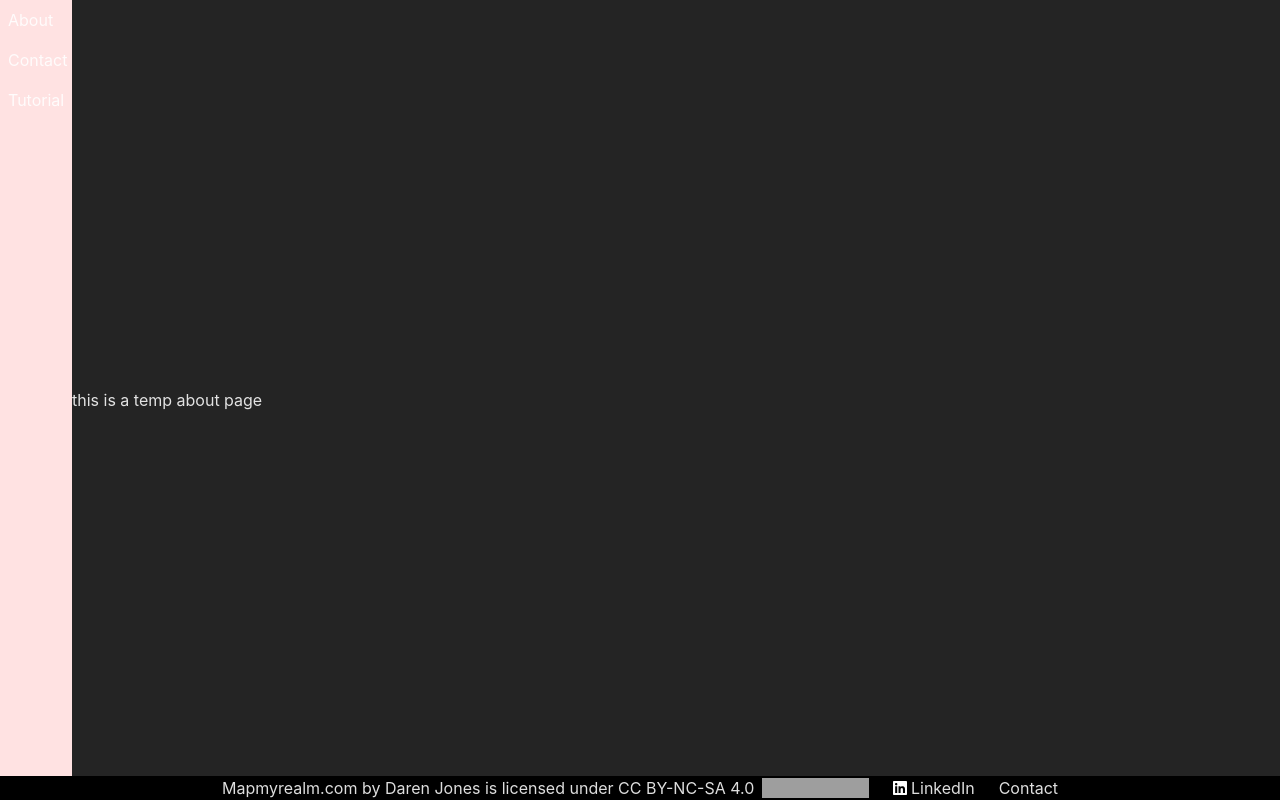
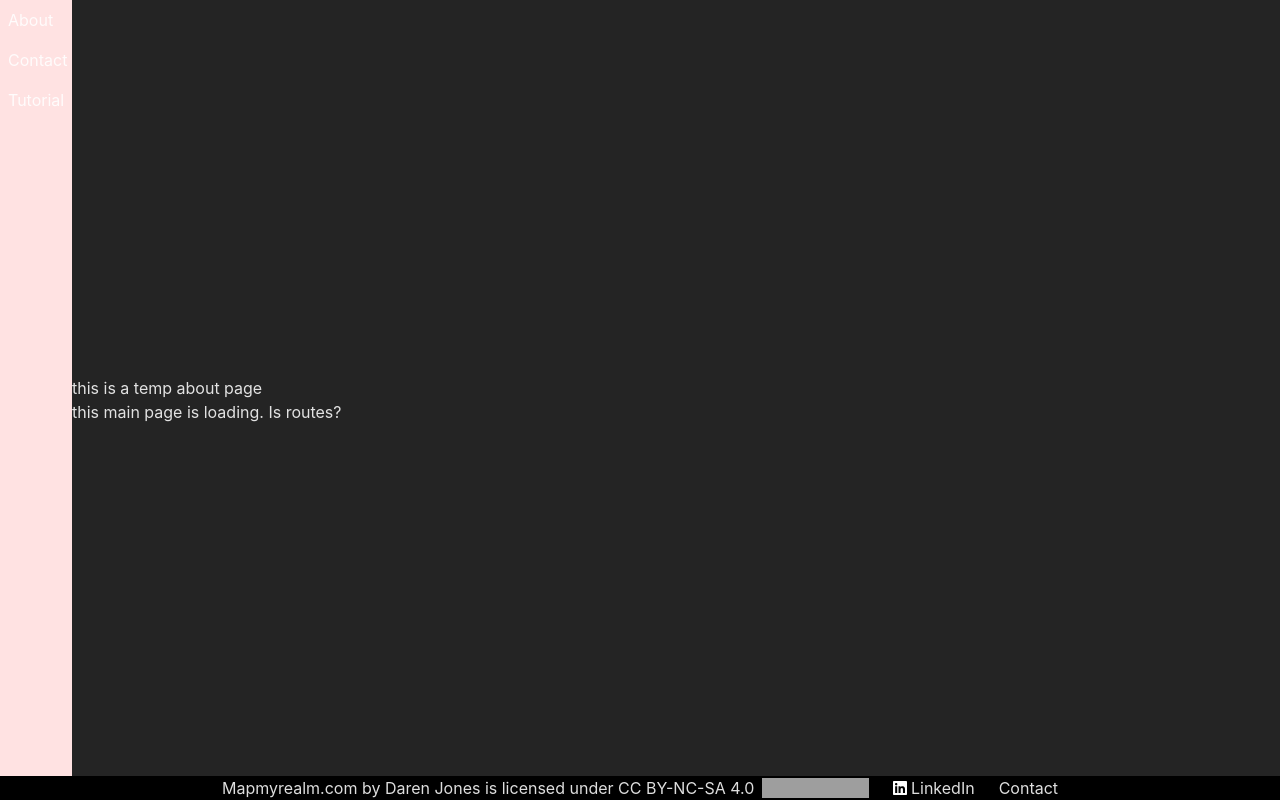
Before and after one commit to DarenCJones/MapmyRealm, a React (Vite) app: page / in a window 1280 px wide. Built offline with nearby package versions, Linux system fonts and the light colour scheme; grey boxes are pictures that could not be loaded.

Commit message:
test main

```diff
--- a/src/main.tsx
+++ b/src/main.tsx
@@ -11,6 +11,7 @@ createRoot(document.getElementById("root")!).render(
     <BrowserRouter>
       <div className="page">
         <Routes />
+        <div>this main page is loading. Is routes?</div>
       </div>
       <Sidebar />
       <Footer />
```
